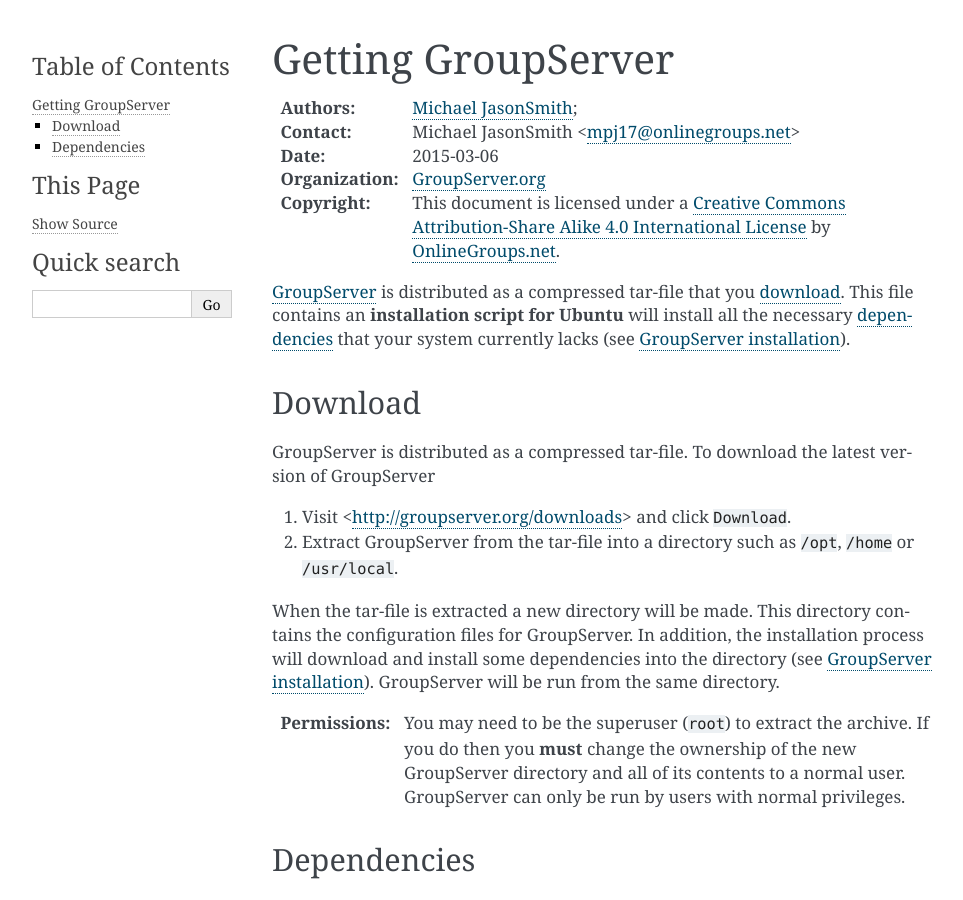
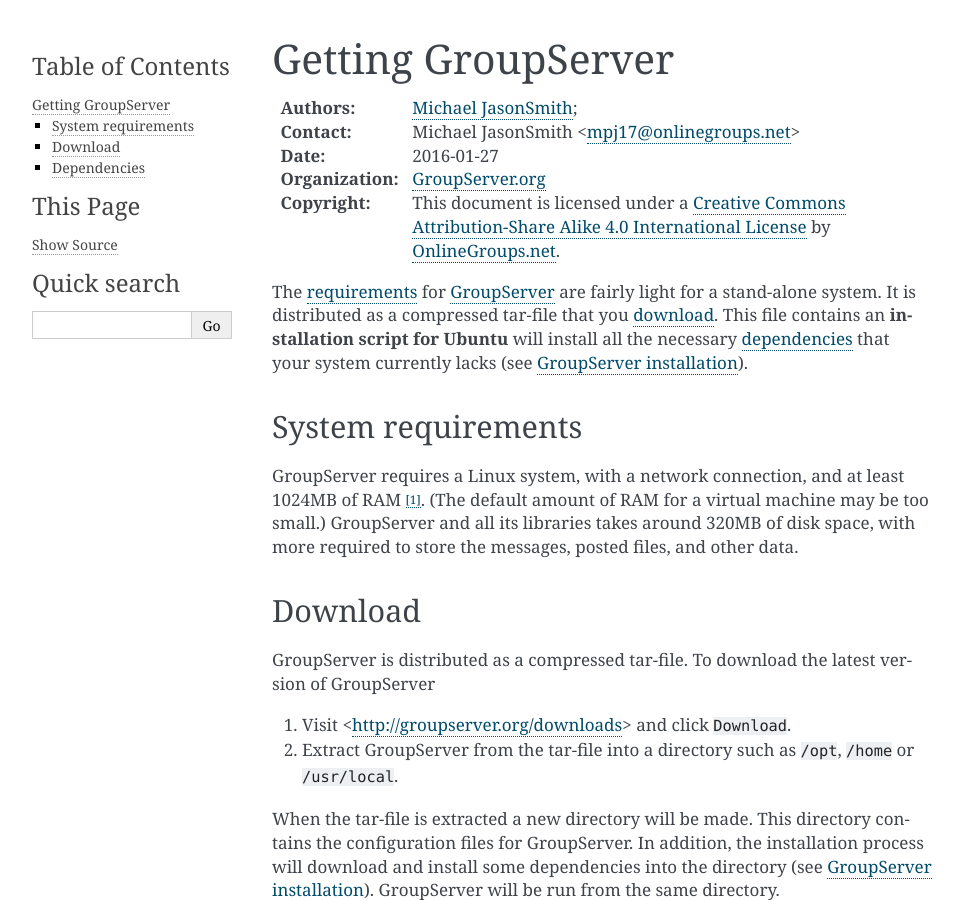
Before and after one commit to groupserver/buildout, a Sphinx documentation site: the page built from docs/groupserver-download.rst, in a window 1280 px wide and 900 px high. Shown: the whole window, without its empty margins (148-1111 px from the left). Built offline with Sphinx 7.4.7, drawn with Linux system fonts in a browser that asks for light colours; some of the changed text lies outside the part shown.

Commit message:
Adding a System requirements section, thanks to blackorzar for the heads up: http://groupserver.org/r/post/4tKMVOifDkPPKKcaiSUJvY

```diff
--- a/docs/groupserver-download.rst
+++ b/docs/groupserver-download.rst
@@ -6,7 +6,7 @@
 
 :Authors: `Michael JasonSmith`_;
 :Contact: Michael JasonSmith <mpj17@onlinegroups.net>
-:Date: 2015-03-06
+:Date: 2016-01-27
 :Organization: `GroupServer.org`_
 :Copyright: This document is licensed under a
   `Creative Commons Attribution-Share Alike 4.0 International License`_
@@ -15,10 +15,26 @@
 ..  _Creative Commons Attribution-Share Alike 4.0 International License:
     https://creativecommons.org/licenses/by-sa/4.0/
 
-GroupServer_ is distributed as a compressed tar-file that you
-download_. This file contains an **installation script for
-Ubuntu** will install all the necessary dependencies_ that your
-system currently lacks (see :doc:`groupserver-install`).
+The requirements_ for GroupServer_ are fairly light for a
+stand-alone system. It is distributed as a compressed tar-file
+that you download_. This file contains an **installation script
+for Ubuntu** will install all the necessary dependencies_ that
+your system currently lacks (see :doc:`groupserver-install`).
+
+.. index:: !Requirements
+   pair: Install; Requirements
+   pair: Install; Virtual machine
+
+.. _requirements:
+
+System requirements
+===================
+
+GroupServer requires a Linux system, with a network connection,
+and at least 1024MB of RAM [#lxml]_. (The default amount of RAM
+for a virtual machine may be too small.) GroupServer and all its
+libraries takes around 320MB of disk space, with more required to
+store the messages, posted files, and other data.
 
 .. index::
    pair: Install; Download
@@ -104,6 +120,9 @@
 | SMTP Test   | ``swaks``             | ``swaks``             |
 +-------------+-----------------------+-----------------------+
 
+..  [#lxml] The RAM requirement is for `compiling lxml`_ during
+            installation.
+..  _compiling lxml: http://stackoverflow.com/a/25916353
 ..  _GroupServer: http://groupserver.org/
 ..  _GroupServer.org: http://groupserver.org/
 ..  _OnlineGroups.net: https://onlinegroups.net/
```
